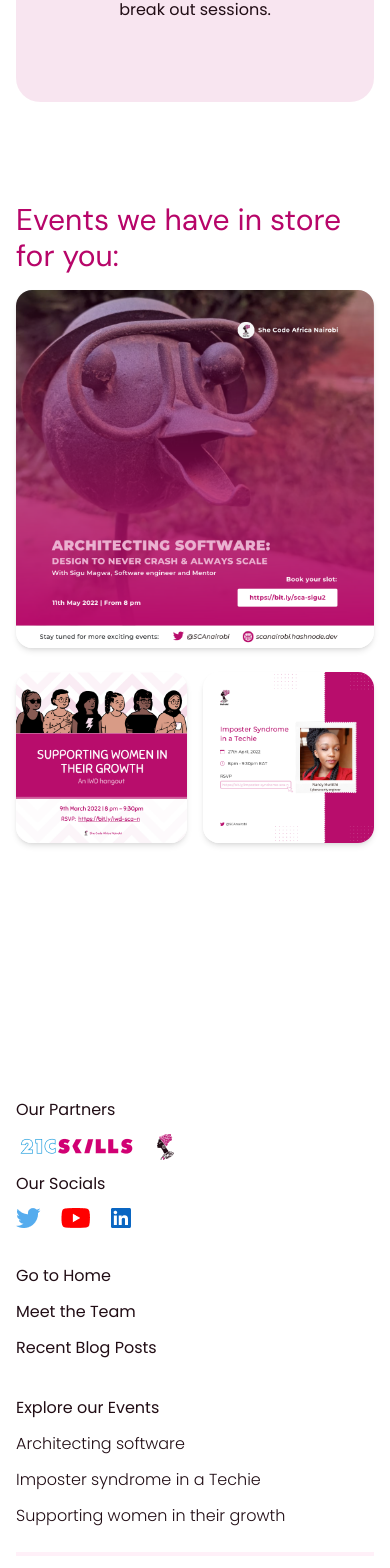
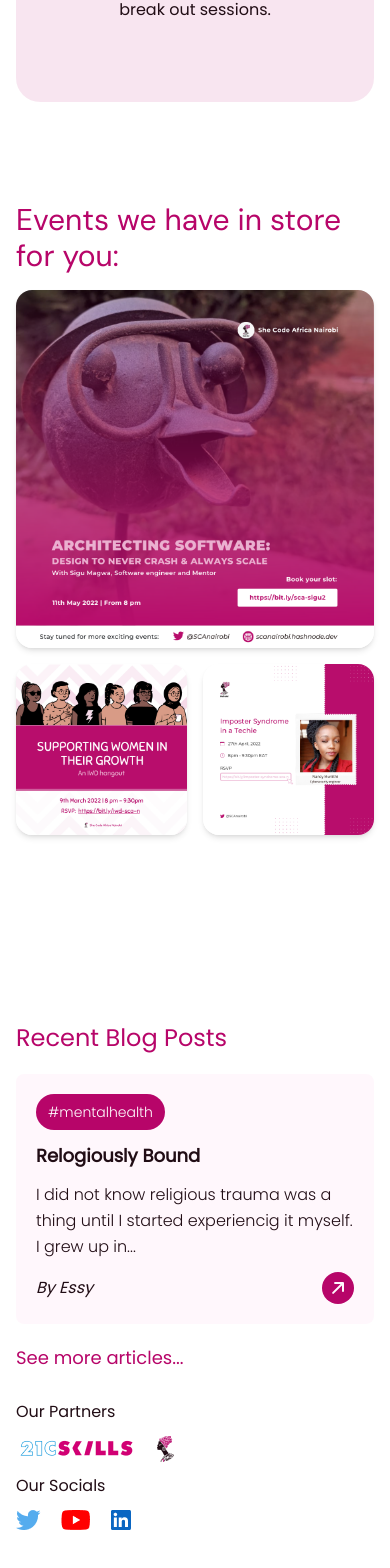
Before and after one commit to SheCodeAfrica-Nairobi/SheCodeAfrica-Nairobi-Website, a Next.js app: page / in a window 390 px wide. Shown: the part 1472-3040 px from the top of the page. Built offline with nearby package versions, Linux system fonts and the light colour scheme.

Commit message:
done with the blog mobile view

```diff
--- a/components/Blog.tsx
+++ b/components/Blog.tsx
@@ -1,9 +1,32 @@
-import React from 'react'
-
+import Link from "next/link";
+import React from "react";
+import { BsArrowUpRightSquareFill } from "react-icons/bs";
 const Blog = () => {
   return (
-    <div>Blog</div>
-  )
-}
+    <div className="space-y-5">
+      <h1 className="text-primary text-2xl">Recent Blog Posts</h1>
+      <div className="space-y-5 md:hidden ">
+        <div className="bg-[#FFF7FC] bg-opacity-[98%] p-5 rounded-lg space-y-3">
+          <button className="bg-primary text-sm font-light  rounded-full text-white px-3 py-2 text-center">
+            #mentalhealth
+          </button>
+          <h1 className="font-semibold text-lg">Relogiously Bound</h1>
+          <p className="leading-relaxed font-light text-base">
+            I did not know religious trauma was a thing until I started
+            experiencig it myself. I grew up in...
+          </p>
+          <div className="flex items-center justify-between">
+            <h2 className="italic">By Essy</h2>
+            <BsArrowUpRightSquareFill className=" text-primary h-8 w-8 rounded-full" />
+          </div>
+        </div>
 
-export default Blog
+        <h1 className="text-lg text-primary font-normal">
+          <Link href="/">See more articles...</Link>
+        </h1>
+      </div>
+    </div>
+  );
+};
+
+export default Blog;
--- a/components/EventsPane.tsx
+++ b/components/EventsPane.tsx
@@ -33,12 +33,12 @@ function EventCard({ imageUrl, large = false, className = "" }: EventCardProps):
 
 export default function EventsPane({ className = '' }) {
   return (
-    <div className={`pb-10 ${className}`}>
+    <div className={`${className}`}>
       {/* Mobile & Tablet */}
       <div className="lg:hidden">
         <SectionHeader />
 
-        <div className="mt-4 md:mt-8 grid grid-cols-2 grid-rows-2 gap-y-6 gap-x-4 md:gap-x-8">
+        <div className="mt-4 md:mt-8 grid grid-cols-2 grid-rows-2 gap-y-4 gap-x-4 md:gap-x-8">
           <EventCard imageUrl="/images/event-posters/sample-sca-event-poster-1.png" className="col-span-2" large />
           <EventCard imageUrl="/images/event-posters/sample-sca-event-poster-2.png" />
           <EventCard imageUrl="/images/event-posters/sample-sca-event-poster-3.png" />
--- a/pages/index.tsx
+++ b/pages/index.tsx
@@ -1,9 +1,5 @@
-import React, { useState } from "react";
-import Head from "next/head";
-import Image from "next/image";
-import { prependOnceListener } from "process";
-import type { NextPage } from "next";
-import { Banner, CallToAction, EventsPane, Layout } from "../components";
+import React from "react";
+import { Banner, Blog, CallToAction, EventsPane, Layout } from "../components";
 
 
 export default function Home() {
@@ -14,6 +10,7 @@ export default function Home() {
           <Banner />
           <CallToAction />
           <EventsPane />
+          <Blog />
         </Layout>
       </main>
     </div>
```
Also changed, not shown: components/index.ts (+5 -4 lines).
